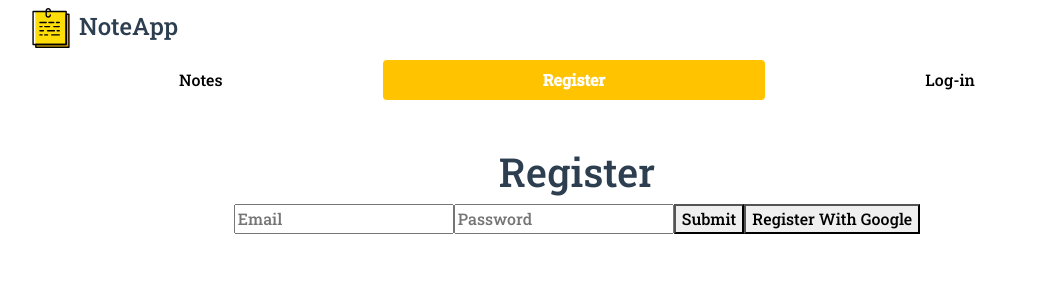
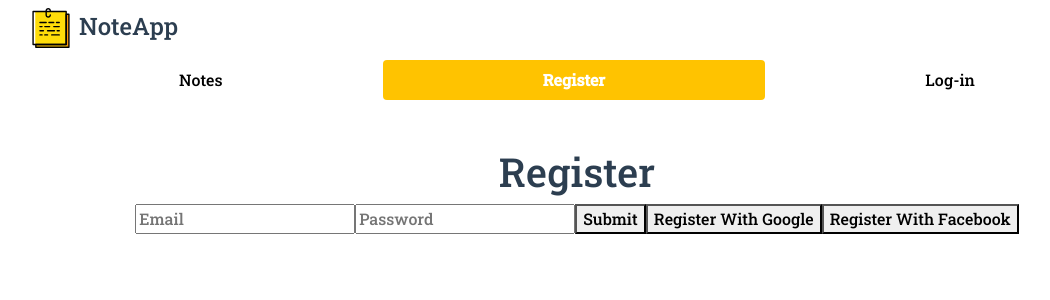
Before and after one commit to fluttercode9/note_web_app, a Vue app in the folder note_app/: page /register in a window 1280 px wide. Shown: the top 300 px of the page, without its empty margins (63-1113 px from the left). Built offline with nearby package versions, Linux system fonts and the light colour scheme; no server answers.

Commit message:
Facebook+ record submit to home

```diff
--- a/note_app/src/views/CreateVoiceNote-screen.vue
+++ b/note_app/src/views/CreateVoiceNote-screen.vue
@@ -15,6 +15,7 @@
 <script>
 import { ref, uploadBytes } from "firebase/storage";
 import {storage, auth} from '../main.js';
+import {useRouter} from 'vue-router'
 
 // https://github.com/mdn/content/blob/main/files/en-us/web/api/mediastream_recording_api/using_the_mediastream_recording_api/index.md
 // import { doc, getDoc } from "firebase/firestore";
@@ -25,6 +26,7 @@ export default {
     return {};
   },
   async mounted() {
+    const router = useRouter()
     const record = document.querySelector(".record");
     const stop = document.querySelector(".stop");
     const soundClips = document.querySelector(".sound-clips");
@@ -116,7 +118,9 @@ export default {
             const storageRef = ref(storage, `users/${auth.currentUser.uid}/recordings/${clipName}`)
             uploadBytes(storageRef, blob).then(() => {
                 console.log('uploaded blob file!');
+                router.push('home')
             })
+
 
           };
 
--- a/note_app/src/views/Register-screen.vue
+++ b/note_app/src/views/Register-screen.vue
@@ -5,6 +5,7 @@
     <input type="password" placeholder="Password" v-model="password" />
     <button @click="register">Submit</button>
     <button @click="signInWithGoogle">Register With Google</button>
+    <button @click="signInWithFacebook">Register With Facebook</button>
   </div>
 </template>
 
@@ -17,6 +18,7 @@ import {
   getAuth,
   createUserWithEmailAndPassword,
   GoogleAuthProvider,
+  FacebookAuthProvider,
   signInWithPopup,
 } from "firebase/auth";
 const email = ref(""); //https://compiletab.com/vue-get-input-value/#get-input-value-using-ref
@@ -58,4 +60,19 @@ const signInWithGoogle = () => {
       console.log(error.code);
     });
 };
+const signInWithFacebook = () => {
+  const provider = new FacebookAuthProvider();
+  signInWithPopup(getAuth(), provider)
+    .then((result) => {
+      console.log(result.user);
+      setDoc(doc(db, "users", result.user.uid), {
+        name: auth.currentUser.email,
+      });
+      router.push("/home");
+
+    })
+    .catch((error) => {
+      console.log(error.code);
+    });
+};
 </script>
```
